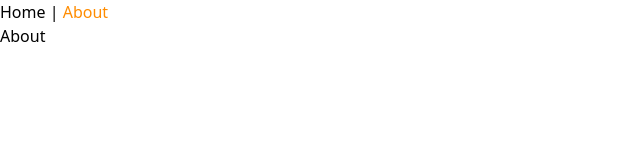
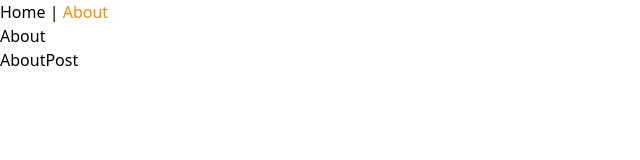
Before and after one commit to XuanCbbLin/Vue-project-test, a Vue app: page /about in a window 1280 px wide. Shown: the top 160 px of the page, without its empty margins (0-640 px from the left). Built offline with nearby package versions, Linux system fonts and the light colour scheme.

Commit message:
refactor : 修改router-link-active 和 router-link-exact-active 差異

```diff
--- a/src/views/About.vue
+++ b/src/views/About.vue
@@ -1,5 +1,8 @@
 <template>
   <h1>About</h1>
+  <router-link :to="'/about/AboutPost'">AboutPost</router-link>
+
+  <router-view />
 </template>
 
 <script>
--- a/src/views/Home.vue
+++ b/src/views/Home.vue
@@ -1,8 +1,5 @@
 <template>
   <h1>Home</h1>
-  <router-link :to="'/homePost'">HomePost</router-link>
-
-  <router-view />
 </template>
 
 <script>
```
Also changed, not shown: src/router/index.js (+7 -7 lines), src/views/AboutPost.vue (renamed from src/views/HomePost.vue).
